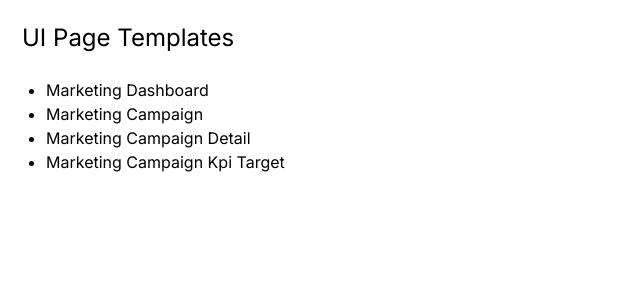
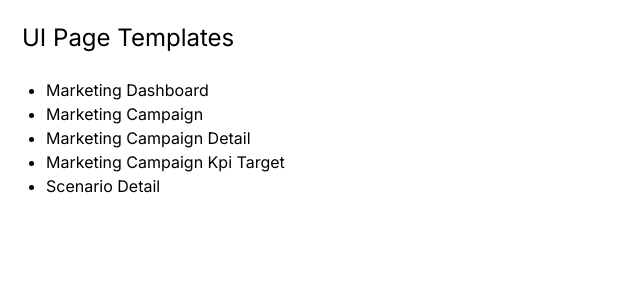
Before and after one commit to sanjivsutar/spark-ui, a Next.js app: page / in a window 1280 px wide. Shown: the top 300 px of the page, without its empty margins (0-640 px from the left). Built offline with nearby package versions, Linux system fonts and the light colour scheme.

Commit message:
scenario detail

```diff
--- a/app/page.js
+++ b/app/page.js
@@ -17,6 +17,10 @@ export default function Home() {
     {
       title: "Marketing Campaign Kpi Target",
       url: "/marketing/campaign/campaign-kpi-target",
+    },
+     {
+      title: "Scenario Detail",
+      url: "/marketing/campaign/scenario-detail",
     },
   ];
   return (
```
